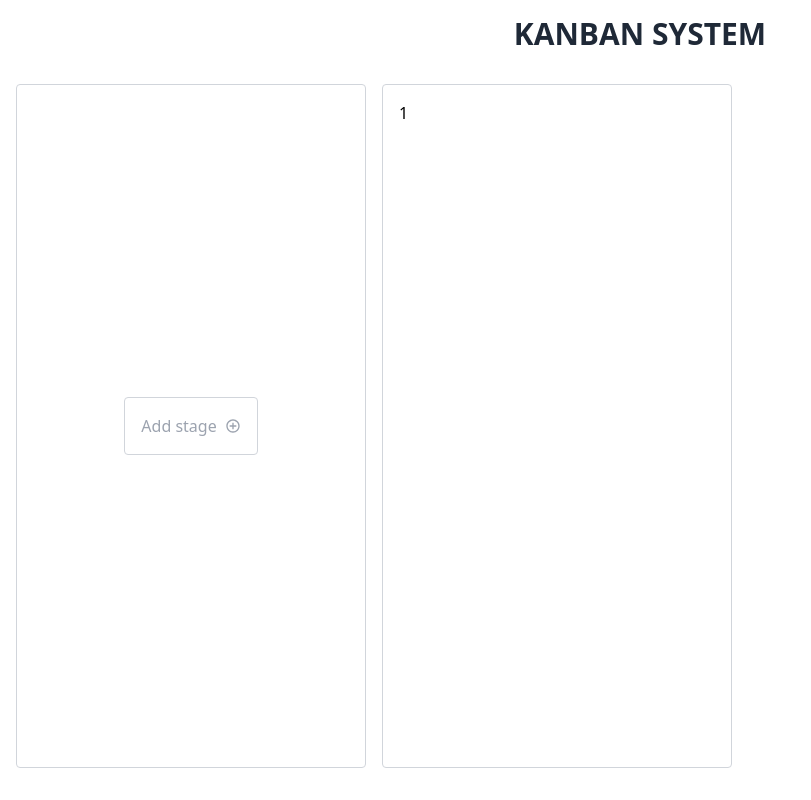
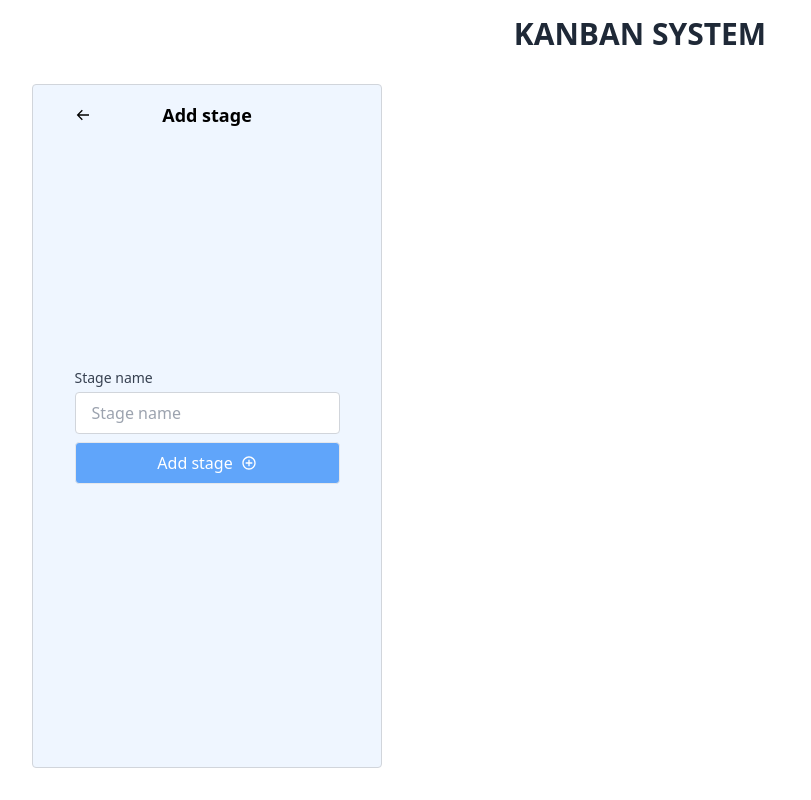
Before and after one commit to selimdev00/kovnisot-project, a Nuxt app: page / in a window 1280 px wide. Both pictures are taken after a click on the button "Add stage". Shown: the whole page, without its empty margins (0-811 px from the left). Built offline with nearby package versions, Linux system fonts and the light colour scheme.

Commit message:
[stage add]: toast notification & form for adding stage

```diff
--- a/assets/styles/main.scss
+++ b/assets/styles/main.scss
@@ -26,3 +26,13 @@
 .v-enter-active {
   @apply transition duration-300;
 }
+
+.fade-enter-active,
+.fade-leave-active {
+  transition: opacity 0.3s cubic-bezier(0.645, 0.045, 0.355, 1);
+}
+
+.fade-enter,
+.fade-leave-to {
+  opacity: 0;
+}
--- /dev/null
+++ b/components/Icon/ArrowBack.vue
@@ -0,0 +1,13 @@
+<template>
+  <svg
+    xmlns="http://www.w3.org/2000/svg"
+    width="1em"
+    height="1em"
+    viewBox="0 0 24 24"
+    fill="currentColor"
+  >
+    <path
+      d="M21 11H6.414l5.293-5.293-1.414-1.414L2.586 12l7.707 7.707 1.414-1.414L6.414 13H21z"
+    ></path>
+  </svg>
+</template>
--- a/components/Stage/Add.vue
+++ b/components/Stage/Add.vue
@@ -2,15 +2,60 @@
   <div
     class="min-w-[350px] bg-red border border-gray-300 rounded p-4 flex items-center justify-center transition"
     :class="{
-      'border-blue-400': hovering,
-      'bg-blue-50': hovering,
+      'border-blue-400': hovering || adding,
+      'bg-blue-50': hovering || adding,
     }"
   >
+    <transition name="fade" mode="out-in">
+      <form
+        v-if="adding"
+        class="flex flex-col justify-center items-center gap-2 h-full relative"
+        @submit.prevent="addStage"
+      >
+        <div class="absolute top-0 flex justify-center items-center w-full">
+          <div
+            class="absolute left-0 group inline-block flex items-center justify-center cursor-pointer"
+            @click="adding = false"
+          >
+            <IconArrowBack class="z-10" />
+
+            <span
+              class="transition scale-0 group-hover:scale-100 absolute bg-blue-200 text-white w-[30px] h-[30px] rounded-full z-0"
+            >
+            </span>
+          </div>
+
+          <h3 class="text-lg font-bold">Add stage</h3>
+        </div>
+
+        <div class="flex flex-col gap-1">
+          <label for="name" class="text-sm text-gray-700">Stage name</label>
+
+          <input
+            id="name"
+            v-model="stageName"
+            type="text"
+            class="w-full py-2 px-4 border border-gray-300 rounded hover:text-blue-400 hover:border-blue-400 transition bg-white focus:outline-none focus:border-blue-400"
+            placeholder="Stage name"
+          />
+        </div>
+
         <button
+          class="flex items-center justify-center gap-2 py-2 px-4 border bg-blue-400 text-white rounded transition w-full hover:bg-blue-500"
+          type="submit"
+        >
+          Add stage
+
+          <IconPlusCircle />
+        </button>
+      </form>
+
+      <button
+        v-else
         class="flex items-center justify-between gap-2 p-4 border border-gray-300 rounded text-gray-400 hover:text-blue-400 hover:border-blue-400 transition bg-white"
         @mouseover="hovering = true"
         @mouseleave="hovering = false"
-      @click="canbanStore.addStage"
+        @click="adding = true"
       >
         <span>Add stage</span>
 
@@ -18,6 +63,7 @@
           <IconPlusCircle />
         </span>
       </button>
+    </transition>
   </div>
 </template>
 
@@ -25,4 +71,19 @@
 const canbanStore = useCanbanStore()
 
 const hovering = ref<boolean>(false)
+const adding = ref<boolean>(false)
+
+const stageName = ref<string>('')
+
+const addStage = () => {
+  stageName.value = ''
+
+  adding.value = false
+
+  setTimeout(() => {
+    canbanStore.addStage(stageName.value)
+
+    useNuxtApp().$toast.info('Stage added')
+  }, 300)
+}
 </script>
--- a/nuxt.config.ts
+++ b/nuxt.config.ts
@@ -10,6 +10,7 @@ export default defineNuxtConfig({
     },
   },
   modules: ['@pinia/nuxt'],
+
   pinia: {
     storesDirs: ['./store'],
   },
--- a/package.json
+++ b/package.json
@@ -29,6 +29,7 @@
   },
   "dependencies": {
     "@pinia/nuxt": "^0.5.1",
-    "pinia": "^2.1.7"
+    "pinia": "^2.1.7",
+    "vue3-toastify": "^0.2.1"
   }
 }
--- a/pages/index.vue
+++ b/pages/index.vue
@@ -5,8 +5,6 @@
     </h1>
 
     <div class="flex gap-4 py-4 flex-1 overflow-y-hidden overflow-x-auto">
-      <StageAdd />
-
       <TransitionGroup tag="ul" class="flex gap-4">
         <StageColumn
           v-for="stage in canbanStore.stages"
@@ -14,6 +12,8 @@
           :stage="stage"
         />
       </TransitionGroup>
+
+      <StageAdd />
     </div>
   </div>
 </template>
--- /dev/null
+++ b/plugins/vue3-toastify.ts
@@ -0,0 +1,17 @@
+import Vue3Toastify, { toast } from 'vue3-toastify'
+import type { ToastContainerOptions } from 'vue3-toastify'
+import 'vue3-toastify/dist/index.css'
+
+export default defineNuxtPlugin((nuxtApp) => {
+  nuxtApp.vueApp.use(Vue3Toastify, {
+    autoClose: 3000,
+    position: 'top-right',
+    transition: 'slide',
+    closeOnClick: true,
+    pauseOnHover: true,
+  } as ToastContainerOptions)
+
+  return {
+    provide: { toast },
+  }
+})
--- a/tsconfig.json
+++ b/tsconfig.json
@@ -1,4 +1,7 @@
 {
   // https://nuxt.com/docs/guide/concepts/typescript
-  "extends": "./.nuxt/tsconfig.json"
+  "extends": "./.nuxt/tsconfig.json",
+  "compilerOptions": {
+    "types": ["@nuxtjs/toast"],
+  },
 }
```
Also changed, not shown: 1 other file (tests, documents, lock files or other folders). Lines whose indentation alone changed are shown as unchanged.
